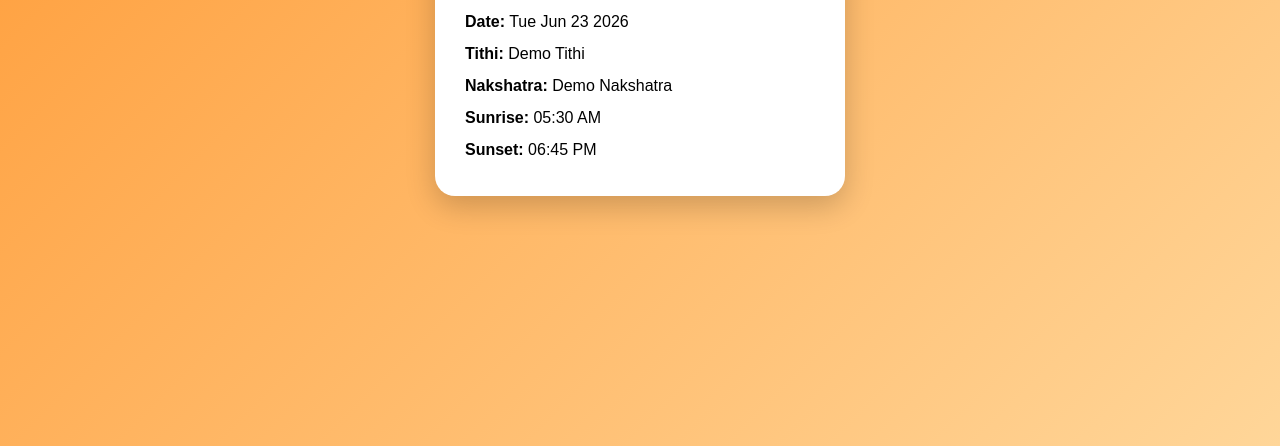
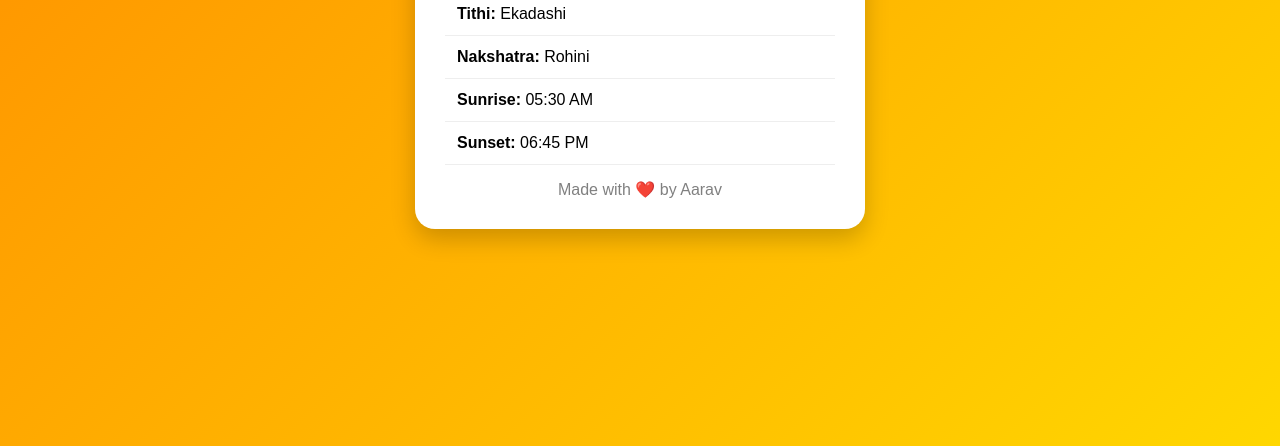
Before and after one commit to Aaravdevs/Daily-Panchang, a plain HTML site: page index.html in a window 1280 px wide. Shown: the part 354-800 px from the top of the page. Drawn offline with Linux system fonts and the light colour scheme.

Commit message:
Update index.html

```diff
--- a/index.html
+++ b/index.html
@@ -6,53 +6,92 @@
 <title>Daily Panchang</title>
 
 <style>
+*{
+    margin:0;
+    padding:0;
+    box-sizing:border-box;
+}
+
 body{
-    font-family: Arial, sans-serif;
-    background: linear-gradient(135deg,#ff9933,#ffd699);
+    font-family:Arial,sans-serif;
+    background:linear-gradient(135deg,#ff8c00,#ffd700);
     min-height:100vh;
     display:flex;
     justify-content:center;
     align-items:center;
-    margin:0;
 }
 
 .card{
     background:white;
+    width:90%;
+    max-width:450px;
     padding:30px;
     border-radius:20px;
-    width:350px;
-    box-shadow:0 10px 30px rgba(0,0,0,.2);
+    box-shadow:0 10px 25px rgba(0,0,0,0.2);
 }
 
 h1{
     text-align:center;
+    margin-bottom:20px;
 }
 
-.data{
-    margin-top:20px;
-    line-height:2;
+.item{
+    padding:12px;
+    border-bottom:1px solid #eee;
+}
+
+.label{
+    font-weight:bold;
+}
+
+.footer{
+    text-align:center;
+    margin-top:15px;
+    color:gray;
 }
 </style>
+</head>
 
-</head>
 <body>
 
 <div class="card">
-    <h1>🕉 Daily Panchang</h1>
 
-    <div id="panchang" class="data">
-        Loading...
-    </div>
+<h1>🕉 Daily Panchang</h1>
+
+<div class="item">
+<span class="label">Date:</span>
+<span id="date"></span>
+</div>
+
+<div class="item">
+<span class="label">Tithi:</span>
+Ekadashi
+</div>
+
+<div class="item">
+<span class="label">Nakshatra:</span>
+Rohini
+</div>
+
+<div class="item">
+<span class="label">Sunrise:</span>
+05:30 AM
+</div>
+
+<div class="item">
+<span class="label">Sunset:</span>
+06:45 PM
+</div>
+
+<div class="footer">
+Made with ❤️ by Aarav
+</div>
+
 </div>
 
 <script>
-document.getElementById("panchang").innerHTML = `
-<b>Date:</b> ${new Date().toDateString()}<br>
-<b>Tithi:</b> Demo Tithi<br>
-<b>Nakshatra:</b> Demo Nakshatra<br>
-<b>Sunrise:</b> 05:30 AM<br>
-<b>Sunset:</b> 06:45 PM
-`;
+document.getElementById("date").innerText =
+new Date().toDateString();
 </script>
 
 </body>
```
